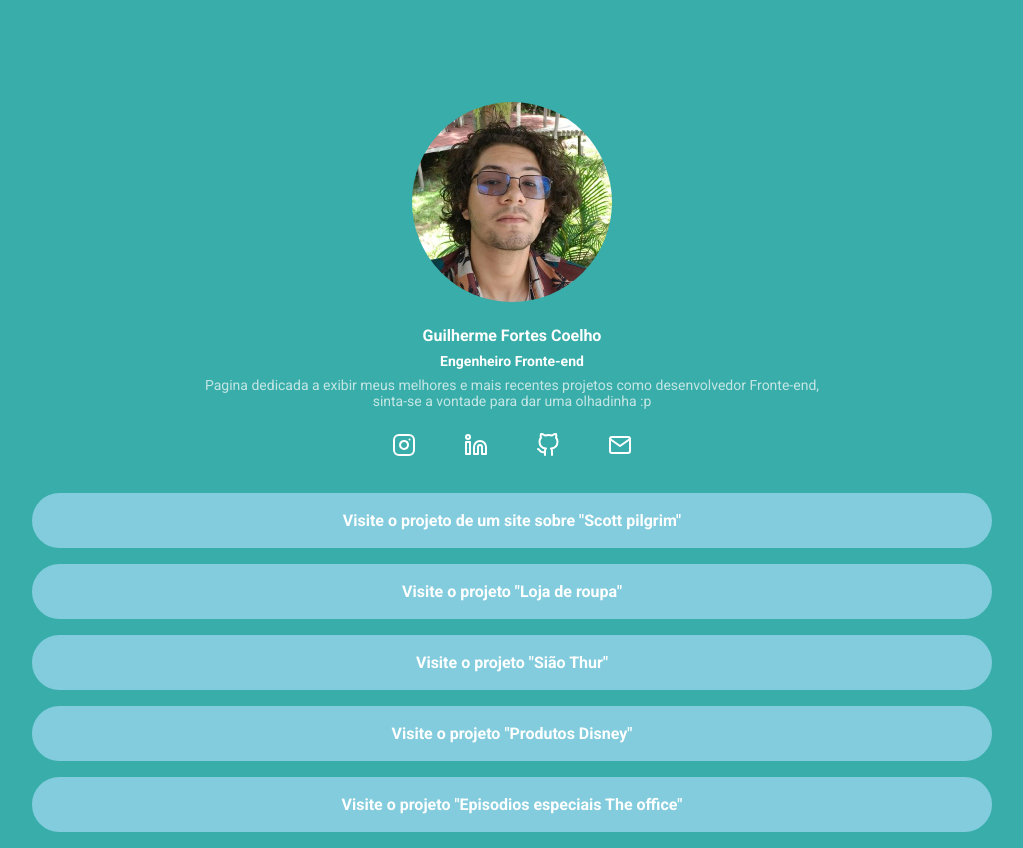
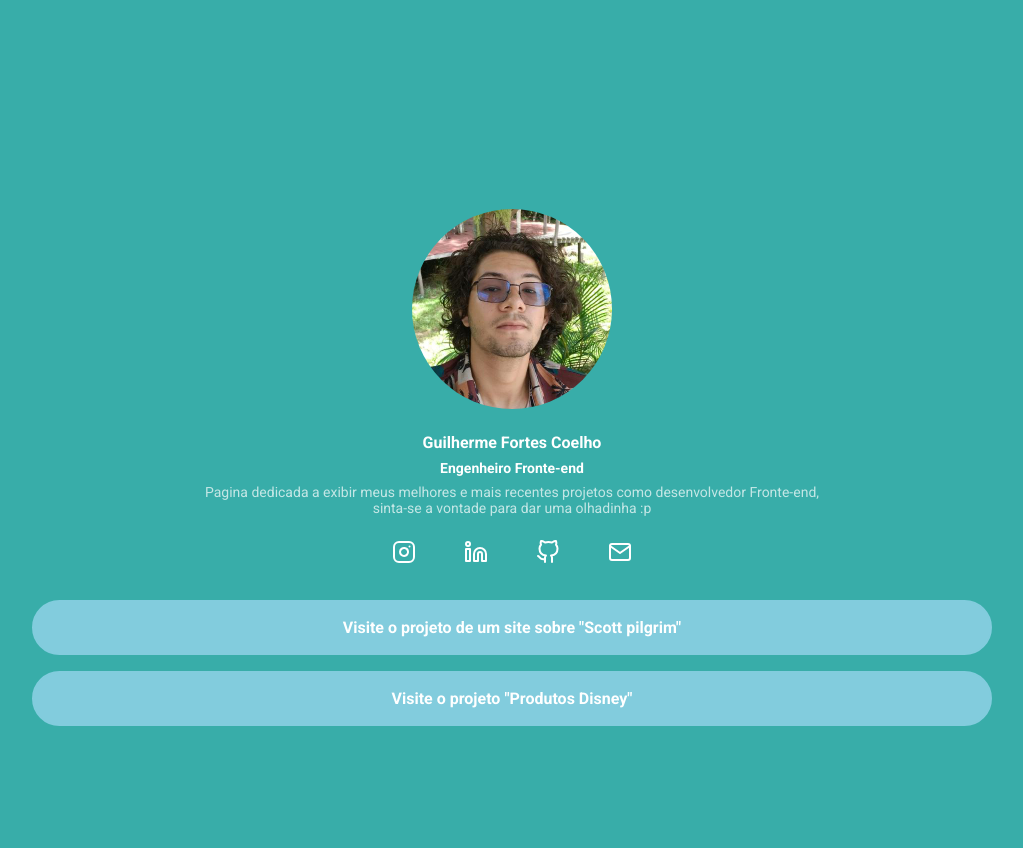
Before and after one commit to xVOGHx/portfolio_01, a website: page index.html in a window 1280 px wide. Shown: the whole page, without its empty margins (128-1151 px from the left). After the commit the page ends 800 px from the top, so only its background shows below. Drawn offline with Linux system fonts and the light colour scheme.

Commit message:
retirada de projetos menos relevantes

```diff
--- a/index.html
+++ b/index.html
@@ -8,6 +8,7 @@
     <link rel="preconnect" href="https://fonts.googleapis.com">
     <link rel="preconnect" href="https://fonts.gstatic.com" crossorigin>
     <link href="https://fonts.googleapis.com/css2?family=Roboto:wght@400;700&display=swap" rel="stylesheet">
+    <link rel="shortcut icon" type="imagex/png" href="./src/img/icon.ico">
 </head>
 <body>
     <div class="container">
@@ -34,7 +35,7 @@
                     </a>
                 </li>
                 <li>
-                    <a href="https://github.com/xVOGHx">
+                    <a href="https://github.com/xVOGHx" target="_blank">
                         <img src="./src/img/github.svg" alt="Github">
                     </a>
                 </li>
@@ -53,23 +54,8 @@
                     </a>
                 </li>
                 <li class="project-list-item">
-                    <a href="https://lica-modas-css-responsivo.vercel.app" target="_blank">
-                        Visite o projeto "Loja de roupa"
-                    </a>
-                </li>
-                <li class="project-list-item">
-                    <a href="https://siao-thur-macapa-santana.vercel.app" target="_blank">
-                        Visite o projeto "Sião Thur"
-                    </a>
-                </li>
-                <li class="project-list-item">
                     <a href="https://produtos-disney.vercel.app" target="_blank">
                         Visite o projeto "Produtos Disney"
-                    </a>
-                </li>
-                <li class="project-list-item">
-                    <a href="https://episodios-especiais-de-the-office.vercel.app" target="_blank">
-                        Visite o projeto "Episodios especiais The office"
                     </a>
                 </li>
             </ul>
```
Also changed, not shown: src/img/icon.ico (added).
